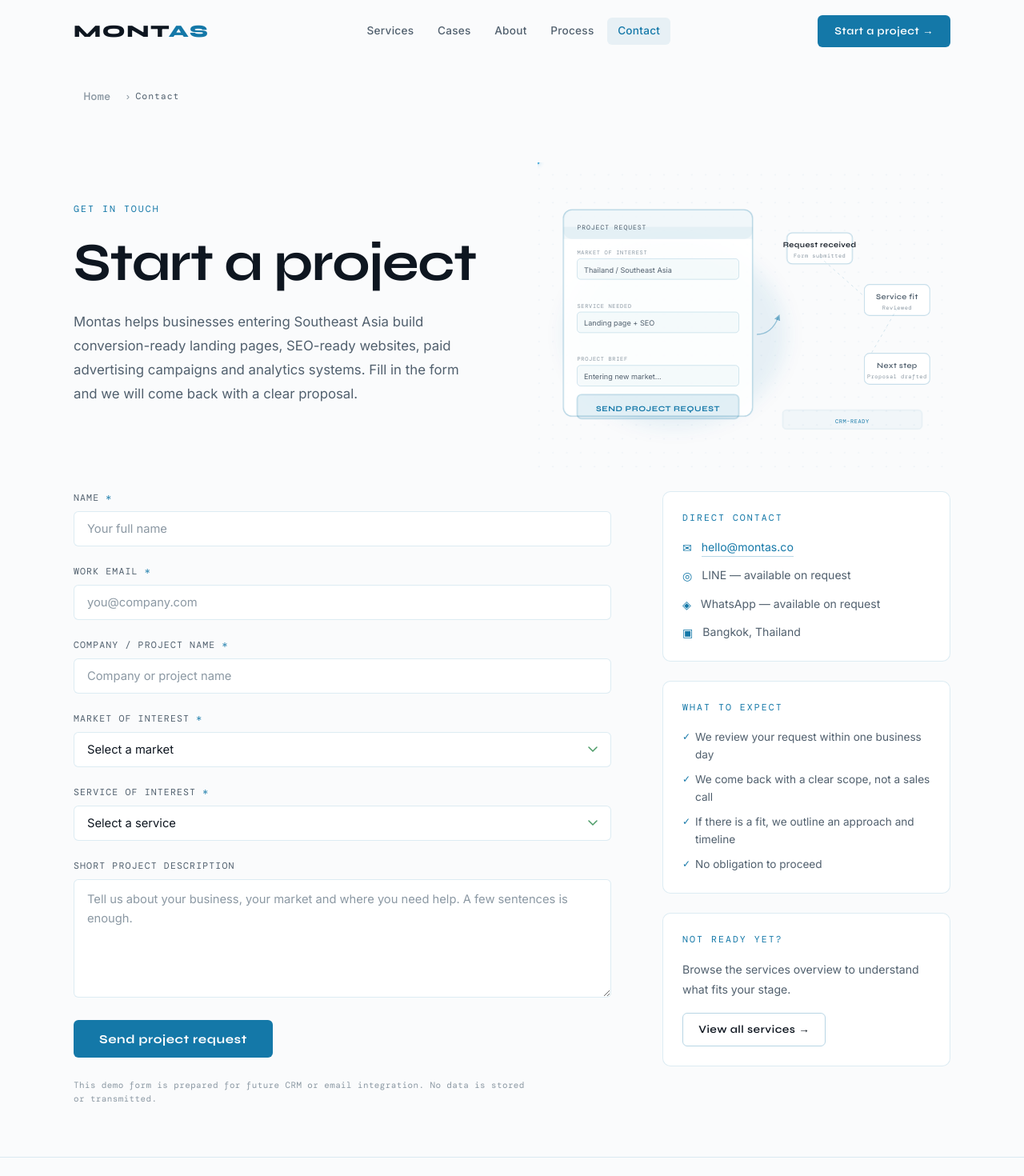
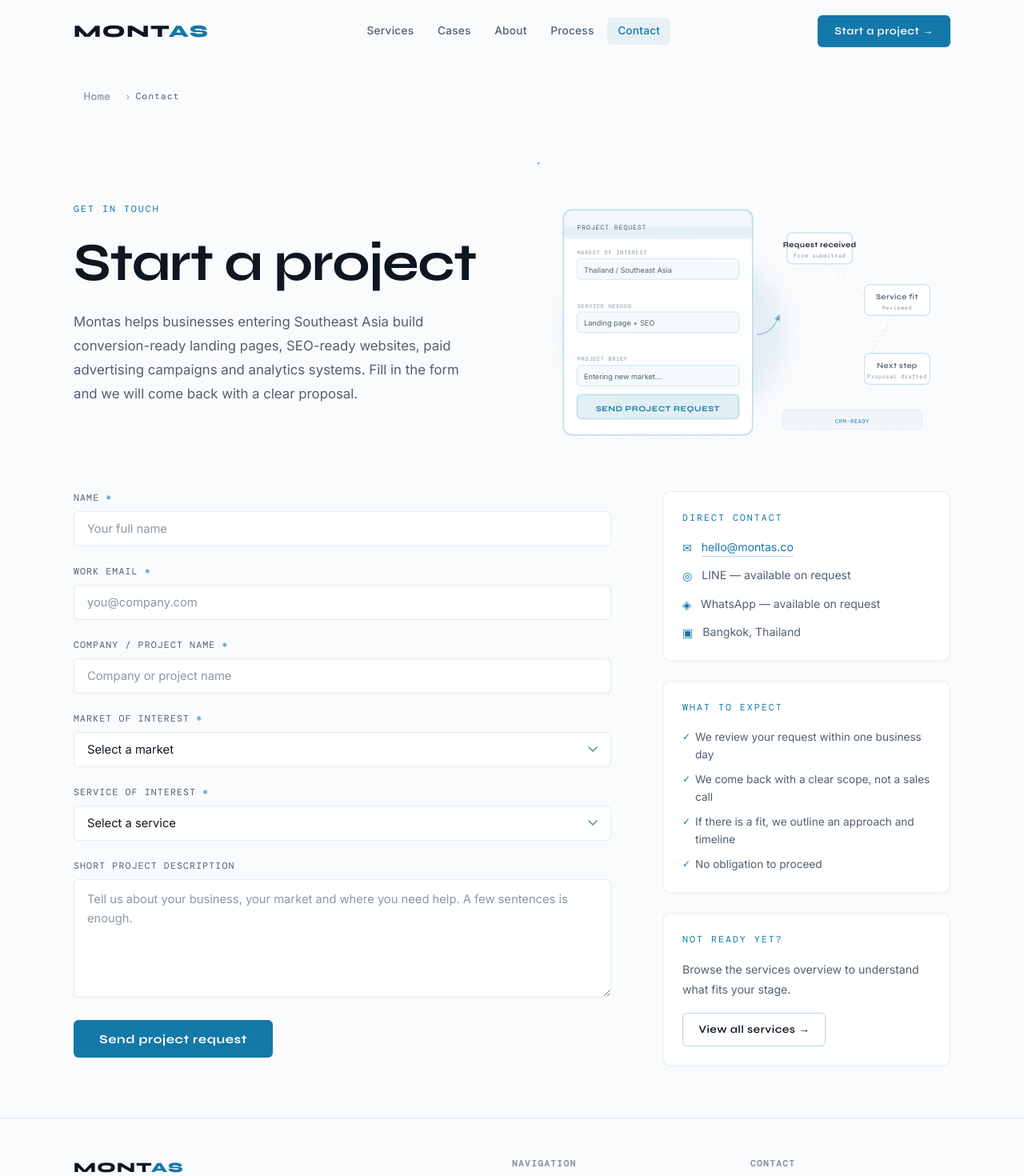
Before and after one commit to Guy4resh-stack/montas-asia-website, a React (Vite) app: page /contact in a window 1280 px wide. Shown: the top 1470 px of the page at 80% size. Built offline with nearby package versions, Linux system fonts and the light colour scheme; a web font is replaced by a local one.

Commit message:
fix: contact visual overflow and remove demo form notice

```diff
--- a/src/components/ContactPageVisual.jsx
+++ b/src/components/ContactPageVisual.jsx
@@ -46,7 +46,7 @@
       <ellipse cx="160" cy="200" rx="130" ry="110" fill="rgba(20,120,168,0.08)" filter="url(#cpv-blur)" />
 
       {/* Form card */}
-      <rect x="30" y="55" width="220" height="240" rx="10"
+      <rect x="30" y="55" width="220" height="262" rx="10"
         fill="#FFFFFF" stroke="rgba(20,120,168,0.34)" strokeWidth="1.2" className="cpv-form-card" />
 
       <rect x="30" y="55" width="220" height="34" rx="10" fill="rgba(20,120,168,0.06)" />
--- a/src/pages/ContactPage.jsx
+++ b/src/pages/ContactPage.jsx
@@ -247,10 +247,6 @@
                     Send project request
                   </button>
 
-                  <p className="form-note">
-                    This demo form is prepared for future CRM or email integration. No data is stored or transmitted.
-                  </p>
-
                 </form>
               )}
             </div>
```
